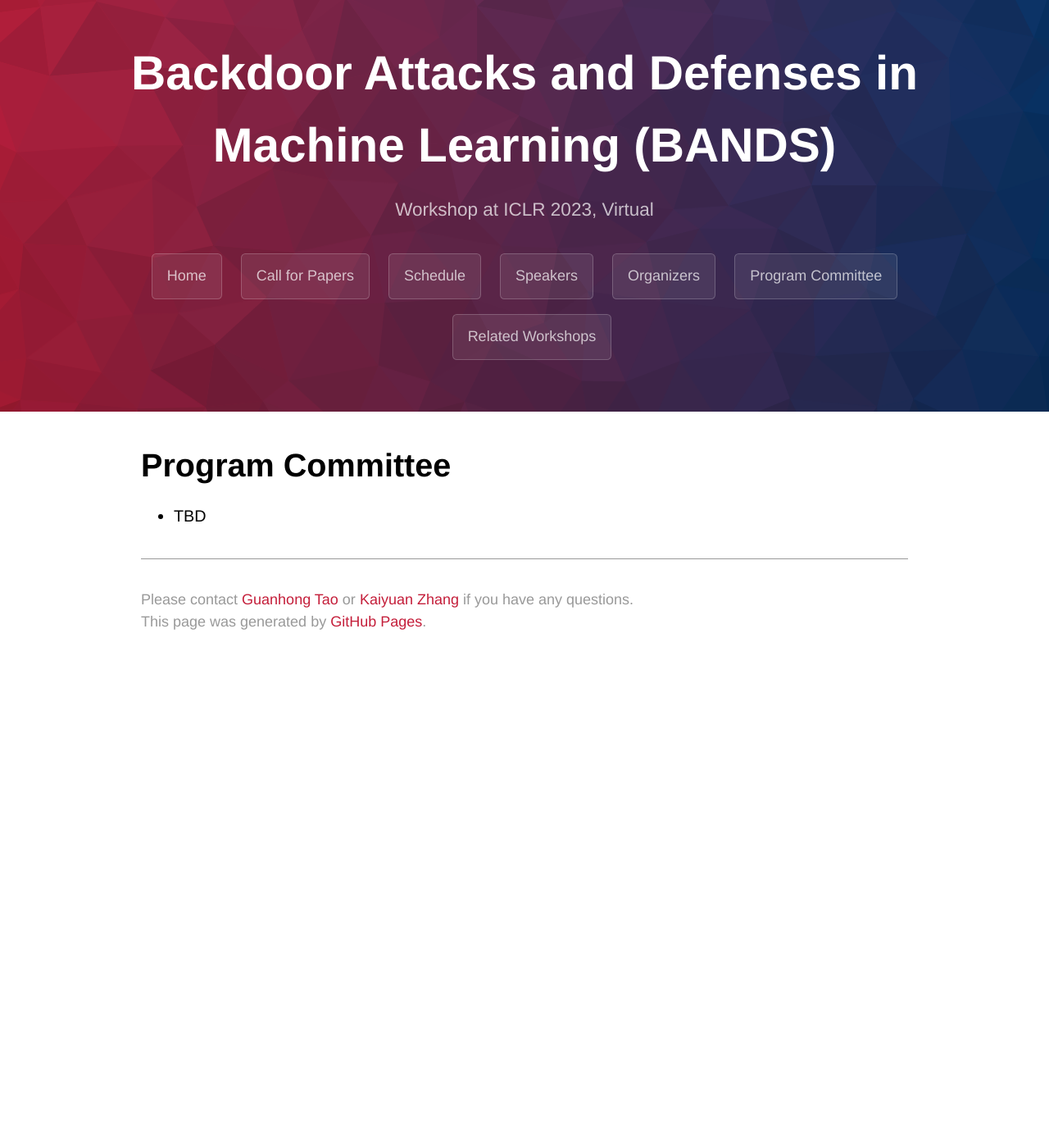
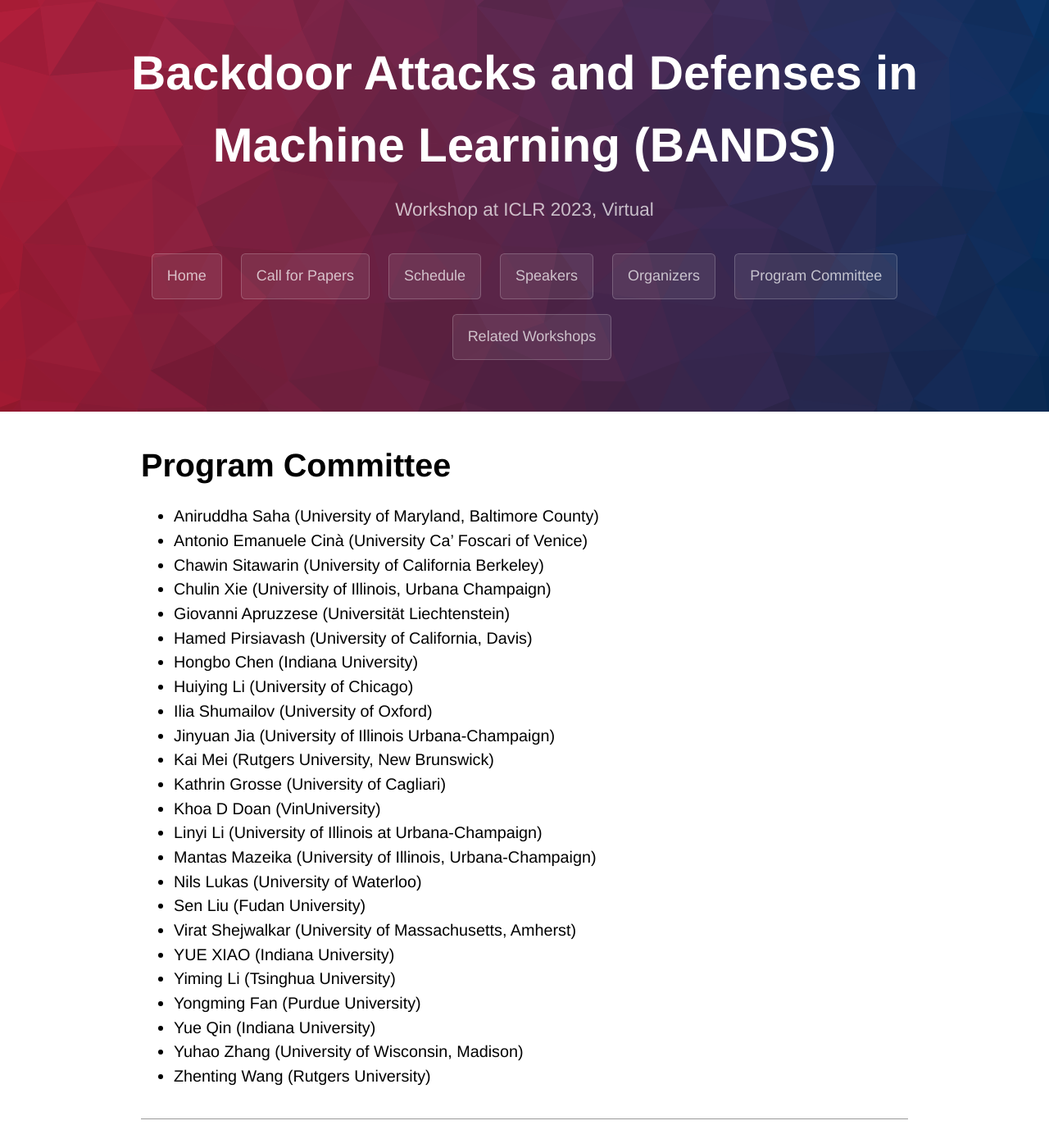
Before and after one commit to ICLR23-BANDS/ICLR23-BANDS.github.io, a Jekyll site: the page built from committee.md, in a window 1280 px wide and 1400 px high. Shown: the whole window at 82% size. Built offline with Jekyll 4.4.1, drawn with Linux system fonts in a browser that asks for light colours; some web fonts are replaced; our own code applies the rules of GitHub Pages for plain Markdown files.

Commit message:
update pc

```diff
--- a/committee.md
+++ b/committee.md
@@ -4,4 +4,27 @@ layout: default
 
 # Program Committee
 
-- TBD
+- Aniruddha Saha (University of Maryland, Baltimore County)
+- Antonio Emanuele Cinà (University Ca' Foscari of Venice)
+- Chawin Sitawarin (University of California Berkeley)
+- Chulin Xie (University of Illinois, Urbana Champaign)
+- Giovanni Apruzzese (Universität Liechtenstein)
+- Hamed Pirsiavash (University of California, Davis)
+- Hongbo Chen (Indiana University)
+- Huiying Li (University of Chicago)
+- Ilia Shumailov (University of Oxford)
+- Jinyuan Jia (University of Illinois Urbana-Champaign)
+- Kai Mei (Rutgers University, New Brunswick)
+- Kathrin Grosse (University of Cagliari)
+- Khoa D Doan (VinUniversity)
+- Linyi Li (University of Illinois at Urbana-Champaign)
+- Mantas Mazeika (University of Illinois, Urbana-Champaign)
+- Nils Lukas (University of Waterloo)
+- Sen Liu (Fudan University)
+- Virat Shejwalkar (University of Massachusetts, Amherst)
+- YUE XIAO (Indiana University)
+- Yiming Li (Tsinghua University)
+- Yongming Fan (Purdue University)
+- Yue Qin (Indiana University)
+- Yuhao Zhang (University of Wisconsin, Madison)
+- Zhenting Wang (Rutgers University)
```
Also changed, not shown: organizers.md (+1 -1 lines).
